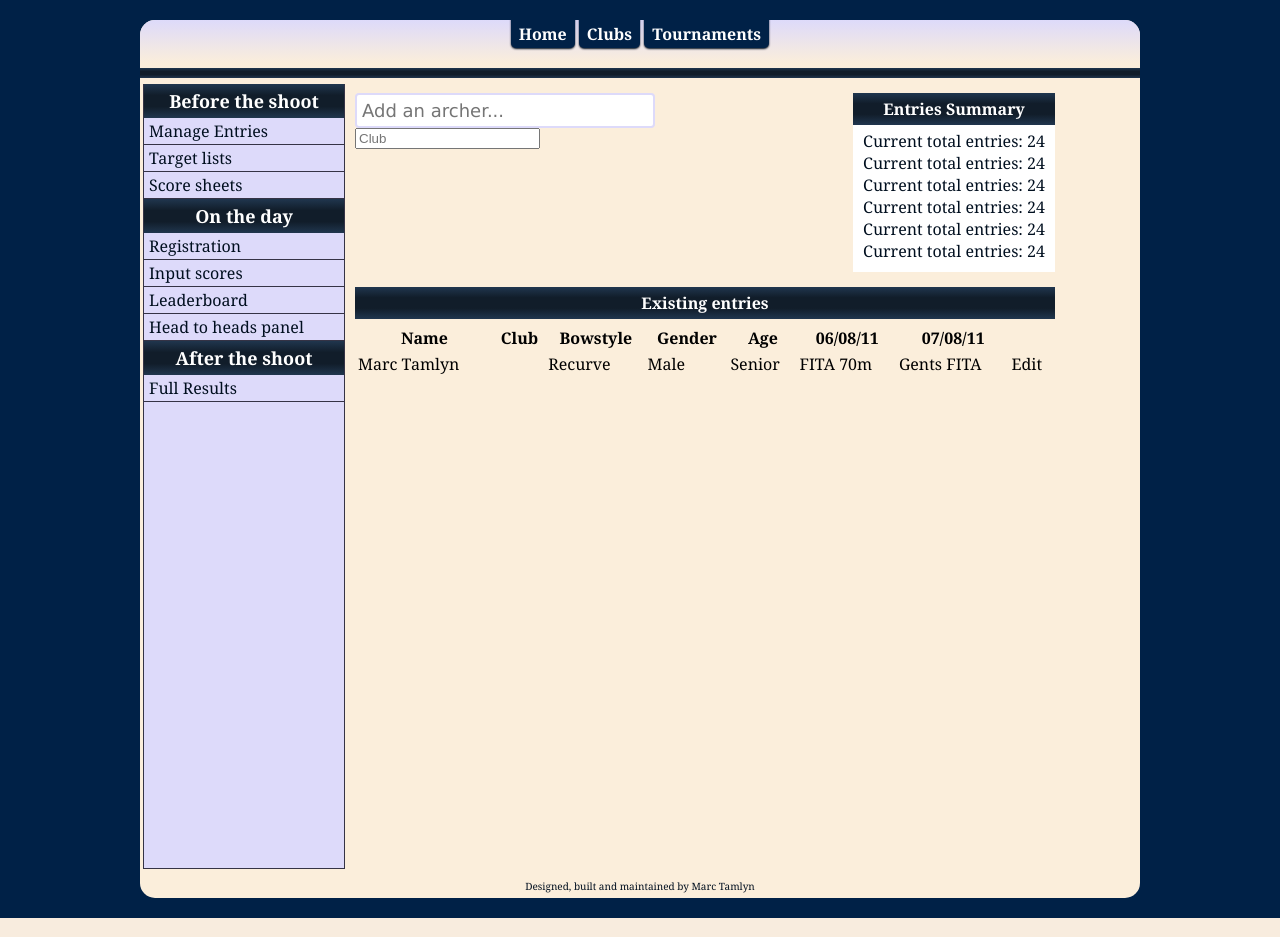
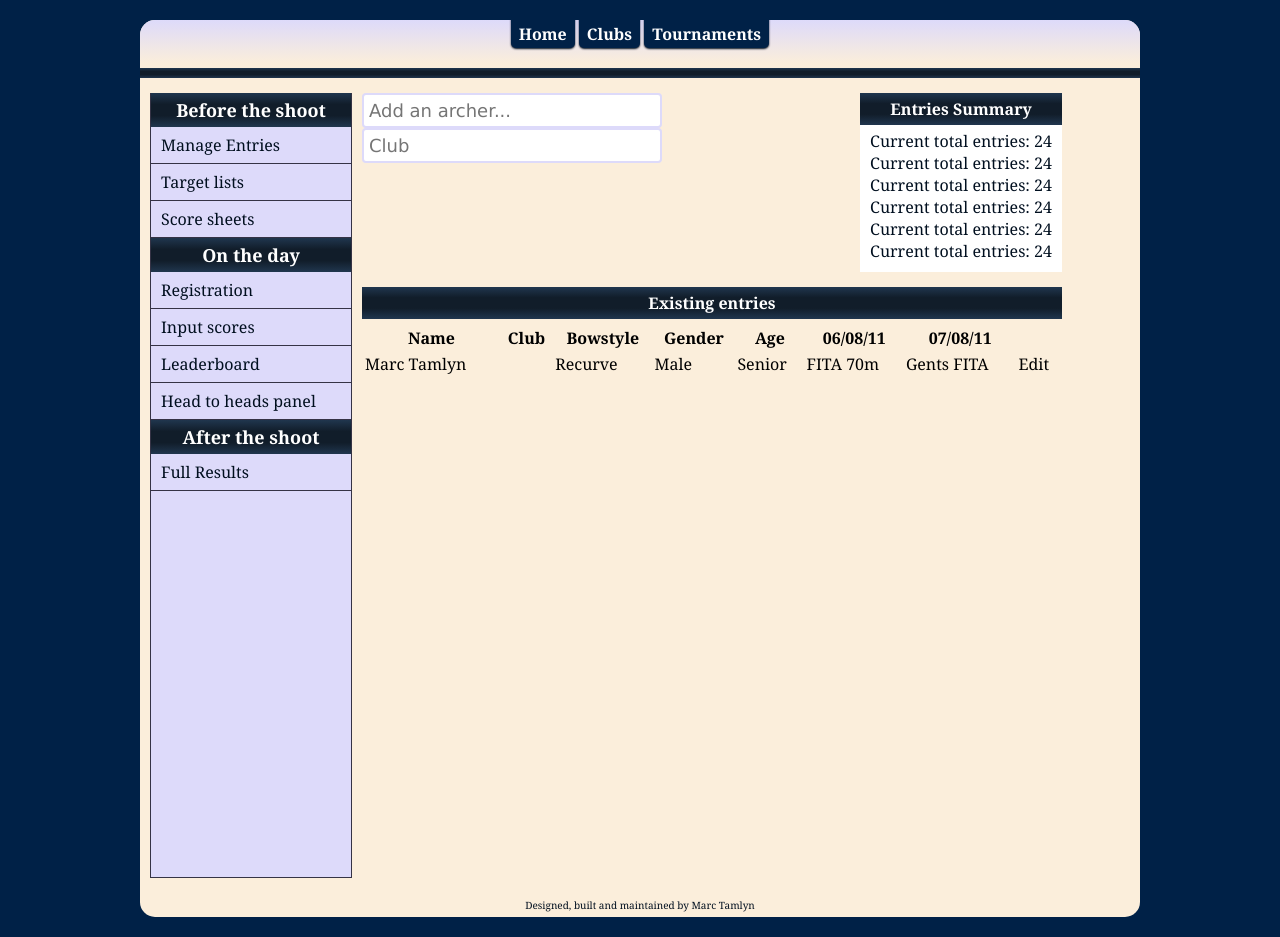
Before and after one commit to mjtamlyn/tamlynscore, a Django app: template src/entries/templates/competition_entries.html in a window 1280 px wide. Run offline with Django 3.2, Linux system fonts and the light colour scheme; the template is opened without the code that fills it: values that come from a table or form of the project are taken from there, others are empty; style sheets or scripts are compiled from the project's sources; parts of the project's set-up code (start-up, migrations or seed data) failed here and were passed over.

Commit message:
Select Widget working

```diff
--- a/src/entries/forms.py
+++ b/src/entries/forms.py
@@ -1,18 +1,22 @@
 from django import forms
 
-from core.models import Archer, GENDER_CHOICES
+from core.models import Club, Archer, GENDER_CHOICES
 from entries.models import CompetitionEntry
 
-class ArcherField(forms.ModelChoiceField):
+class JsonChoiceField(forms.ModelChoiceField):
     def label_from_instance(self, obj):
         return obj.json()
 
 class NewEntryForm(forms.ModelForm):
 
     archer_name = forms.CharField(widget=forms.widgets.TextInput(attrs={'placeholder': 'Add an archer...'}))
-    archer = ArcherField(queryset=Archer.objects, required=False)
+    archer = JsonChoiceField(queryset=Archer.objects, required=False)
+    new_archer = forms.BooleanField(required=False)
+
     club_name = forms.CharField(widget=forms.widgets.TextInput(attrs={'placeholder': 'Club'}))
-    new_archer = forms.BooleanField(required=False)
+    club = JsonChoiceField(queryset=Club.objects, required=False)
+    new_club = forms.BooleanField(required=False)
+
     gender = forms.ChoiceField(required=False, choices=GENDER_CHOICES)
 
     class Meta:
--- a/src/entries/static/css/competition.css
+++ b/src/entries/static/css/competition.css
@@ -1,35 +1,35 @@
-.competition-nav {
+.competition-section {
+  margin: 15px 10px; }
+  .competition-section .competition-nav {
     border: 1px solid #353345;
       border-top: none;
     background-color: #dddafa;
     float: left;
     height: 100%;
-  margin-top: 1px;
-  margin-left: 3px;
     width: 200px; }
-  .competition-nav h2 {
+    .competition-section .competition-nav h2 {
       font-size: 18px;
       margin: 0;
       padding: 5px; }
-  .competition-nav ul {
+    .competition-section .competition-nav ul {
       margin: 0;
       padding: 0; }
-    .competition-nav ul li {
+      .competition-section .competition-nav ul li {
         border-bottom: 1px solid #353345;
-      padding: 2px 5px; }
-    .competition-nav ul a:hover {
+        padding: 7px 10px; }
+      .competition-section .competition-nav ul a:hover {
         text-decoration: none; }
-      .competition-nav ul a:hover li {
+        .competition-section .competition-nav ul a:hover li {
           background-color: #070052;
           color: white; }
-
-.competition-content {
+  .competition-section .competition-content {
     float: left;
-  margin: 10px;
+    margin: 0 10px;
     width: 700px; }
-  .competition-content .competition-entries .top .new-entry {
+    .competition-section .competition-content .competition-entries .top .new-entry {
       float: left; }
-    .competition-content .competition-entries .top .new-entry #id_archer_name {
+      .competition-section .competition-content .competition-entries .top .new-entry #id_archer_name,
+      .competition-section .competition-content .competition-entries .top .new-entry #id_club_name {
         border: 2px solid #dddafa;
           border-radius: 4px;
         font-family: Verdana;
@@ -38,36 +38,44 @@
         outline: none;
         padding: 5px;
         width: 300px; }
-      .competition-content .competition-entries .top .new-entry #id_archer_name:focus {
+        .competition-section .competition-content .competition-entries .top .new-entry #id_archer_name:focus,
+        .competition-section .competition-content .competition-entries .top .new-entry #id_club_name:focus {
           border-color: #6fb3ff; }
-      .competition-content .competition-entries .top .new-entry #id_archer_name::webkit-input-placeholder {
+        .competition-section .competition-content .competition-entries .top .new-entry #id_archer_name::webkit-input-placeholder,
+        .competition-section .competition-content .competition-entries .top .new-entry #id_club_name::webkit-input-placeholder {
           font-style: italic; }
-    .competition-content .competition-entries .top .new-entry .options {
-      border: 2px solid #dddafa;
-        border-top: none;
+      .competition-section .competition-content .competition-entries .top .new-entry .options-wrapper .options {
         margin: 0 0px;
-      width: 296px; }
-      .competition-content .competition-entries .top .new-entry .options .option {
+        width: 300px; }
+        .competition-section .competition-content .competition-entries .top .new-entry .options-wrapper .options .option {
           background-color: white;
+          border-left: 2px solid #dddafa;
+          border-right: 2px solid #dddafa;
+          border-bottom: 1px solid #dddafa;
           font-family: Verdana;
           padding: 3px 5px; }
-        .competition-content .competition-entries .top .new-entry .options .option:not(:last-child) {
-          border-bottom: 1px solid #dddafa; }
-        .competition-content .competition-entries .top .new-entry .options .option.selected {
+          .competition-section .competition-content .competition-entries .top .new-entry .options-wrapper .options .option:last-child {
+            border-bottom-width: 2px; }
+          .competition-section .competition-content .competition-entries .top .new-entry .options-wrapper .options .option.selected {
             background-color: #353345;
             color: white; }
-  .competition-content .competition-entries .top .stats {
+    .competition-section .competition-content .competition-entries .top .stats {
       background-color: white;
       float: right; }
-    .competition-content .competition-entries .top .stats h4 {
+      .competition-section .competition-content .competition-entries .top .stats h4 {
         margin-top: 0; }
-    .competition-content .competition-entries .top .stats ul {
+      .competition-section .competition-content .competition-entries .top .stats ul {
         margin: 0 10px 10px 10px; }
-  .competition-content .competition-entries .entries-table {
+    .competition-section .competition-content .competition-entries .entries-table {
       margin-top: 10px;
       width: 100%; }
-    .competition-content .competition-entries .entries-table table {
+      .competition-section .competition-content .competition-entries .entries-table table {
         width: 100%; }
 
-.select-widget .select, .select-widget .options {
+.select-widget .select {
   display: none; }
+.select-widget .options-wrapper {
+  position: relative; }
+  .select-widget .options-wrapper .options {
+    position: absolute;
+    display: none; }
--- a/src/entries/static/css/competition.sass
+++ b/src/entries/static/css/competition.sass
@@ -2,98 +2,108 @@
 
 $navborder: 1px solid $bluegrey
 
-.competition-nav
-  border: $navborder
-    top: none
-  background-color: $vlightblue
-  float: left
-  height: 100%
-  margin:
-    top: 1px
-    left: 3px
-  width: 200px
-  h2
-    font-size: 18px
-    margin: 0
-    padding: 5px
-  ul
-    margin: 0
-    padding: 0
-    li
-      border-bottom: $navborder
-      padding: 2px 5px
-    a
-      &:hover
-        text-decoration: none
-        li
-          background-color: $darkblue
-          color: white
+.competition-section
+  margin: 15px 10px
 
-.competition-content
-  float: left
-  margin: 10px
-  width: 700px
+  .competition-nav
+    border: $navborder
+      top: none
+    background-color: $vlightblue
+    float: left
+    height: 100%
+    width: 200px
+    h2
+      font-size: 18px
+      margin: 0
+      padding: 5px
+    ul
+      margin: 0
+      padding: 0
+      li
+        border-bottom: $navborder
+        padding: 7px 10px
+      a
+        &:hover
+          text-decoration: none
+          li
+            background-color: $darkblue
+            color: white
 
-  .competition-entries
+  .competition-content
+    float: left
+    margin: 0 10px
+    width: 700px
 
-    .top
+    .competition-entries
 
-      .new-entry
-        float: left
+      .top
 
-        $input-width: 300px
+        .new-entry
+          float: left
 
-        #id_archer_name
-          border: 2px solid $vlightblue
-            radius: 4px
-          font:
-            family: Verdana
-            size: 18px
-          margin: 0
-          outline: none
-          padding: 5px
-          width: $input-width
-          &:focus
-            border-color: $lightblue
-          &::webkit-input-placeholder
-            font-style: italic
+          $input-width: 300px
 
-        $sidespacing: 0px
-        .options
-          border: 2px solid $vlightblue
-            top: none
-          margin: 0 $sidespacing
-          width: $input-width - 2 * $sidespacing - 4
-
-          .option
-            background-color: white
+          #id_archer_name,
+          #id_club_name
+            border: 2px solid $vlightblue
+              radius: 4px
             font:
               family: Verdana
-            padding: 3px 5px
-            &:not(:last-child)
-              border-bottom: 1px solid $vlightblue
-            &.selected
-              background-color: $bluegrey
-              color: white
+              size: 18px
+            margin: 0
+            outline: none
+            padding: 5px
+            width: $input-width
+            &:focus
+              border-color: $lightblue
+            &::webkit-input-placeholder
+              font-style: italic
 
-      .stats
-        background-color: white
-        float: right
+          .options-wrapper
 
-        h4
-          margin-top: 0
+            $sidespacing: 0px
+            .options
+              margin: 0 $sidespacing
+              width: $input-width - 2 * $sidespacing
 
-        ul
-          margin: 0 10px 10px 10px
+              .option
+                background-color: white
+                border:
+                  left: 2px solid $vlightblue
+                  right: 2px solid $vlightblue
+                  bottom: 1px solid $vlightblue
+                font:
+                  family: Verdana
+                padding: 3px 5px
+                &:last-child
+                  border-bottom-width: 2px
+                &.selected
+                  background-color: $bluegrey
+                  color: white
 
-    .entries-table
-      margin-top: 10px
-      width: 100%
+        .stats
+          background-color: white
+          float: right
 
-      table
+          h4
+            margin-top: 0
+
+          ul
+            margin: 0 10px 10px 10px
+
+      .entries-table
+        margin-top: 10px
         width: 100%
+
+        table
+          width: 100%
 
 
 .select-widget
-  .select, .options
+  .select
     display: none
+  .options-wrapper
+    position: relative
+    .options
+      position: absolute
+      display: none
--- a/src/entries/templates/competition_entries.html
+++ b/src/entries/templates/competition_entries.html
@@ -5,7 +5,14 @@
 <script src="{{ STATIC_URL }}js/competition_entries.js"></script>
 <script>
     window.addEvent('domready', function () {
-        var archer = new SelectWidget($('archer-widget'));
+        var archer = new SelectWidget({
+            widget: $('archer-widget'),
+            blank: 'New Archer'
+        });
+        var club = new SelectWidget({
+            widget: $('club-widget'),
+            blank: 'New Club'
+        });
     });
 </script>
 {% endblock %}
@@ -34,13 +41,19 @@ Should you be able to add multiple entrants in one go? Should we do AJAX saving?
                     {{ form.archer }}
                 </div>
                 {{ form.archer_name }}
+                <div class="options-wrapper">
+                    <ul class="options"></ul>
+                </div>
             </div>
             <div class="archer-details">
-                <div class="club">
-                    <div class="hidden">
+                <div class="select-widget" id="club-widget">
+                    <div class="select">
                         {{ form.club }}
                     </div>
                     {{ form.club_name }}
+                    <div class="options-wrapper">
+                        <ul class="options"></ul>
+                    </div>
                 </div>
                 <div class="bowstyle">
                     <div class="hidden">
--- a/src/entries/templates/competition_index.html
+++ b/src/entries/templates/competition_index.html
@@ -8,6 +8,7 @@
 <a href="{% url entries.views.competition_index slug=competition.slug %}"><h1>{{ competition }}</h1></a>
 
 {% block competition_nav %}
+<div class="competition-section">
     <div class="competition-nav">
         <h2>Before the shoot</h2>
         <ul>
@@ -52,5 +53,6 @@
     </div>
 
     <div class="clear"></div>
+</div>
 
 {% endblock %}
```
Also changed, not shown: src/core/models.py (+7 -0 lines), src/entries/static/js/competition_entries.js (+77 -11 lines). Lines whose indentation alone changed are shown as unchanged.
